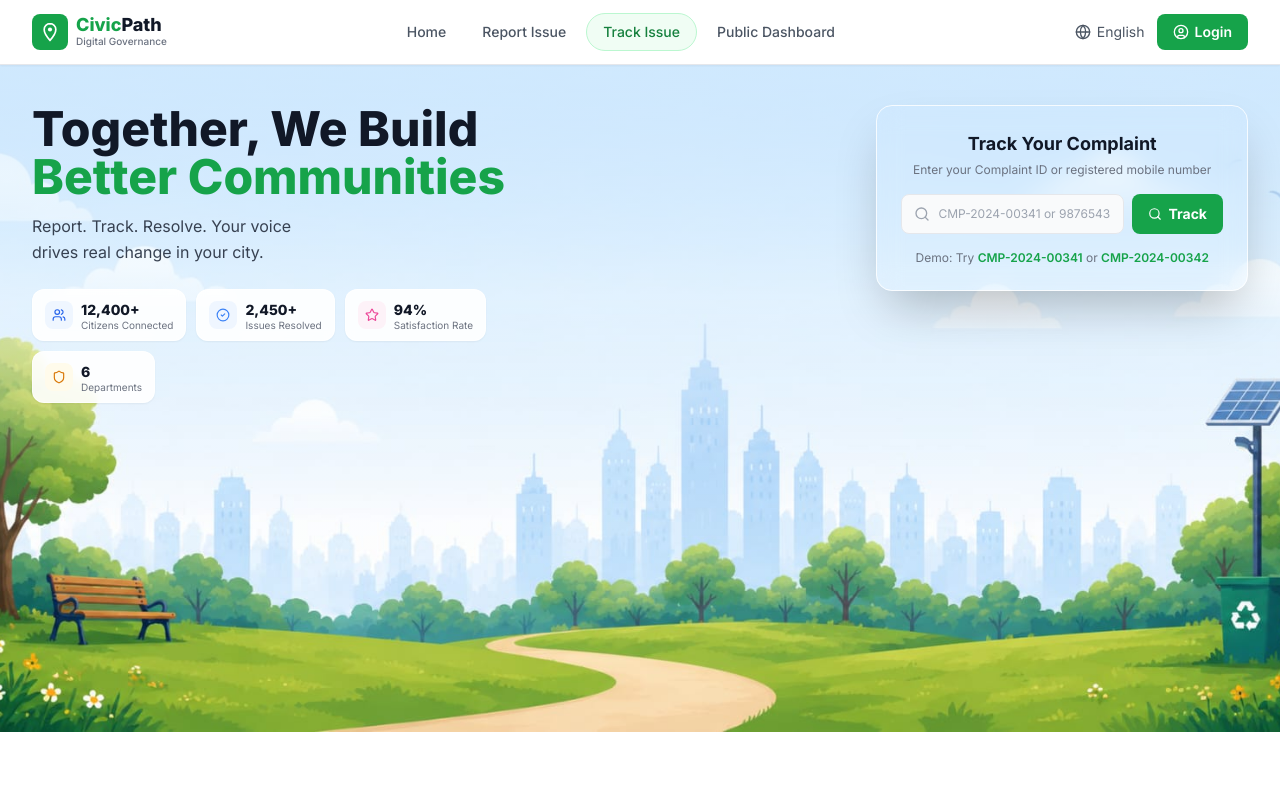
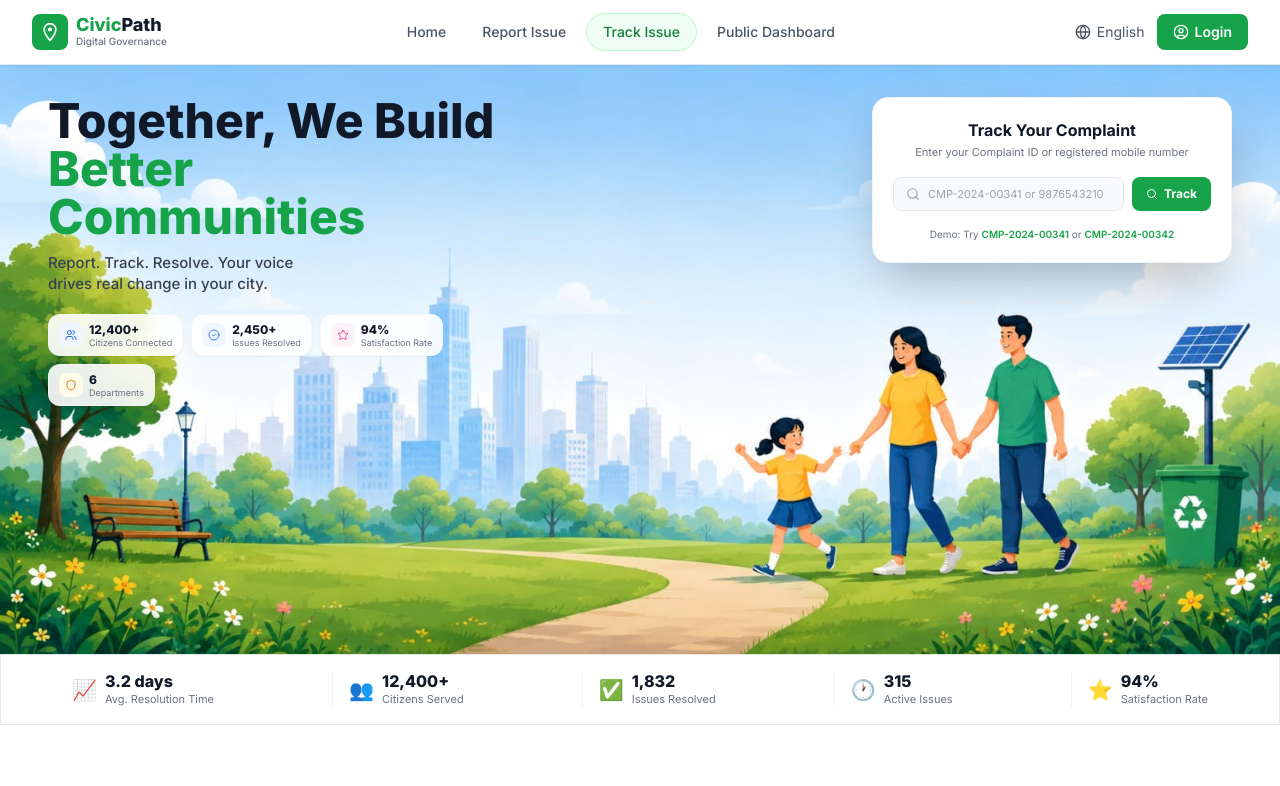
Before and after one commit to cascade-space/GOV_OS, a Next.js app in the folder public-landing-page/: page / in a window 1280 px wide. Shown: the top 786 px of the page. Built offline with nearby package versions, Linux system fonts and the light colour scheme.

Commit message:
feat: use herosection.jpeg as full background, content overlaid at top exactly matching reference design

```diff
--- a/public-landing-page/src/app/page.tsx
+++ b/public-landing-page/src/app/page.tsx
@@ -107,122 +107,134 @@ function HeroSection() {
             router.push("/citizen/track");
         }
     };
+
     return (
-        <section className="relative overflow-hidden" style={{ minHeight: 520 }}>
-            {/* Full background park image */}
+        <div>
+            {/* ── Hero image area ── */}
+            <section
+                className="relative overflow-hidden"
+                style={{ minHeight: 420 }}
+            >
+                {/* Background: herosection.jpeg fills the whole section */}
                 <img
-                src="/hero-park.jpeg"
-                alt=""
-                aria-hidden="true"
-                className="absolute inset-0 w-full h-full object-cover object-bottom pointer-events-none select-none"
+                    src="/herosection.jpeg"
+                    alt="CivicPath community park hero"
+                    className="absolute inset-0 w-full h-full object-cover object-center pointer-events-none select-none"
                 />
-            {/* Minimal top-only sky tint so headline text is readable — transparent below 60% */}
-            <div
-                className="absolute inset-0 pointer-events-none"
-                style={{ background: "linear-gradient(to bottom, rgba(219,239,254,0.88) 0%, rgba(240,249,255,0.60) 35%, rgba(240,249,255,0.10) 60%, transparent 80%)" }}
-            />
-            {/* Content directly over image */}
-            <div className="relative z-10 max-w-7xl mx-auto px-4 sm:px-6 lg:px-8 pt-10">
-                <div className="flex flex-col lg:flex-row lg:items-start lg:justify-between gap-8">
-                    {/* LEFT: Title + subtitle + stat chips */}
-                    <div className="flex-1 max-w-lg space-y-6">
+
+                {/* Content grid pinned to the top, floating over the image */}
+                <div className="relative z-10 max-w-7xl mx-auto px-6 sm:px-8 lg:px-12 pt-8 pb-6">
+                    <div className="flex flex-col lg:flex-row items-start justify-between gap-6">
+
+                        {/* ── LEFT: Headline + subtitle + stat chips ── */}
+                        <div className="flex-1 max-w-md space-y-5">
+                            {/* Headline */}
                             <div>
-                            <h1 className="text-4xl sm:text-5xl font-extrabold text-gray-900 leading-tight">
+                                <h1 className="text-4xl sm:text-5xl font-extrabold text-gray-900 leading-[1.1]">
                                     Together, We Build<br />
                                     <span className="text-green-600">Better Communities</span>
                                 </h1>
-                            <p className="text-base text-gray-700 leading-relaxed mt-3">
-                                Report. Track. Resolve. Your voice<br />drives real change in your city.
+                                <p className="mt-3 text-[15px] text-gray-700 leading-snug font-medium">
+                                    Report. Track. Resolve. Your voice<br />
+                                    drives real change in your city.
                                 </p>
                             </div>
-                        {/* Stat chips */}
-                        <div className="flex flex-wrap gap-2.5">
+
+                            {/* Stat chips — single row, compact */}
+                            <div className="flex flex-wrap gap-2">
                                 {[
-                                { icon: Users,        value: "12,400+", label: "Citizens Connected",  iconColor: "text-blue-600",  iconBg: "bg-blue-50"  },
-                                { icon: CheckCircle2, value: "2,450+",  label: "Issues Resolved",     iconColor: "text-blue-500",  iconBg: "bg-blue-50"  },
-                                { icon: Star,         value: "94%",     label: "Satisfaction Rate",   iconColor: "text-pink-500",  iconBg: "bg-pink-50"  },
-                                { icon: Shield,       value: "6",       label: "Departments",         iconColor: "text-amber-600", iconBg: "bg-amber-50" },
+                                    { icon: Users,        value: "12,400+", label: "Citizens Connected",  iColor: "text-blue-600",  iBg: "bg-blue-50"  },
+                                    { icon: CheckCircle2, value: "2,450+",  label: "Issues Resolved",     iColor: "text-blue-500",  iBg: "bg-blue-50"  },
+                                    { icon: Star,         value: "94%",     label: "Satisfaction Rate",   iColor: "text-pink-500",  iBg: "bg-pink-50"  },
+                                    { icon: Shield,       value: "6",       label: "Departments",         iColor: "text-amber-600", iBg: "bg-amber-50" },
                                 ].map((s, i) => {
                                     const Icon = s.icon;
                                     return (
-                                    <div key={i} className="flex items-center gap-2 bg-white/90 backdrop-blur-sm rounded-xl px-3 py-2.5 shadow-sm border border-white/60">
-                                        <div className={`w-7 h-7 rounded-lg ${s.iconBg} flex items-center justify-center shrink-0`}>
-                                            <Icon className={`w-3.5 h-3.5 ${s.iconColor}`} />
+                                        <div
+                                            key={i}
+                                            className="flex items-center gap-1.5 bg-white/90 backdrop-blur-sm rounded-xl px-2.5 py-2 shadow-sm border border-gray-100/80"
+                                        >
+                                            <div className={`w-6 h-6 rounded-lg ${s.iBg} flex items-center justify-center shrink-0`}>
+                                                <Icon className={`w-3 h-3 ${s.iColor}`} />
                                             </div>
                                             <div>
-                                            <div className="text-sm font-extrabold text-gray-900">{s.value}</div>
-                                            <div className="text-[10px] text-gray-500 leading-none">{s.label}</div>
+                                                <div className="text-xs font-extrabold text-gray-900 leading-none">{s.value}</div>
+                                                <div className="text-[9px] text-gray-500 leading-none mt-0.5">{s.label}</div>
                                             </div>
                                         </div>
                                     );
                                 })}
                             </div>
                         </div>
-                    {/* RIGHT: Track Complaint card */}
-                    <div className="w-full lg:w-auto lg:min-w-[340px] lg:max-w-sm">
-                        <div className="bg-white/96 backdrop-blur-md rounded-2xl shadow-2xl border border-white/80 p-6 space-y-4">
-                            <div className="text-center space-y-1">
-                                <h3 className="text-lg font-bold text-gray-900">Track Your Complaint</h3>
-                                <p className="text-xs text-gray-500">Enter your Complaint ID or registered mobile number</p>
+
+                        {/* ── RIGHT: Track Your Complaint card ── */}
+                        <div className="w-full lg:w-auto lg:min-w-[320px] xl:min-w-[360px]">
+                            <div className="bg-white rounded-2xl shadow-2xl border border-gray-100 p-5 space-y-4">
+                                <div className="text-center space-y-0.5">
+                                    <h3 className="text-base font-bold text-gray-900">Track Your Complaint</h3>
+                                    <p className="text-[11px] text-gray-500">Enter your Complaint ID or registered mobile number</p>
                                 </div>
                                 <div className="flex gap-2">
-                                <div className="flex-1 flex items-center gap-2 border border-gray-200 rounded-lg px-3 py-2.5 bg-gray-50 focus-within:border-green-400 focus-within:bg-white transition">
-                                    <Search className="w-4 h-4 text-gray-400 shrink-0" />
+                                    <div className="flex-1 flex items-center gap-2 border border-gray-200 rounded-lg px-3 py-2 bg-gray-50 focus-within:border-green-500 focus-within:bg-white transition">
+                                        <Search className="w-3.5 h-3.5 text-gray-400 shrink-0" />
                                         <input
                                             type="text"
                                             value={trackId}
                                             onChange={(e) => setTrackId(e.target.value)}
                                             onKeyDown={(e) => e.key === "Enter" && handleTrack()}
                                             placeholder="CMP-2024-00341 or 9876543210"
-                                        className="flex-1 text-xs bg-transparent outline-none text-gray-700 placeholder-gray-400"
+                                            className="flex-1 text-[11px] bg-transparent outline-none text-gray-700 placeholder-gray-400"
                                         />
                                     </div>
                                     <button
                                         onClick={handleTrack}
-                                    className="px-4 py-2.5 rounded-lg bg-green-600 hover:bg-green-700 text-white text-sm font-bold transition flex items-center gap-1.5 shrink-0"
+                                        className="px-3.5 py-2 rounded-lg bg-green-600 hover:bg-green-700 text-white text-xs font-bold transition flex items-center gap-1.5 shrink-0"
                                     >
-                                    <Search className="w-3.5 h-3.5" />
+                                        <Search className="w-3 h-3" />
                                         Track
                                     </button>
                                 </div>
-                            <div className="text-xs text-gray-500 text-center">
+                                <p className="text-[10px] text-gray-500 text-center">
                                     Demo: Try{" "}
                                     <button onClick={() => setTrackId("CMP-2024-00341")} className="text-green-600 font-semibold hover:underline">CMP-2024-00341</button>
                                     {" "}or{" "}
                                     <button onClick={() => setTrackId("CMP-2024-00342")} className="text-green-600 font-semibold hover:underline">CMP-2024-00342</button>
+                                </p>
                             </div>
                         </div>
                     </div>
+
+                    {/* Spacer so the park / family / tree illustration shows at the bottom */}
+                    <div className="h-44 sm:h-52 lg:h-56" />
                 </div>
-                {/* Spacer — bottom of image (trees, family, cityscape) shows below content */}
-                <div className="h-48 sm:h-60 lg:h-64" />
-            </div>
+            </section>
 
-            {/* Stats Bar */}
-            <div className="bg-white border-t border-gray-200 shadow-sm">
+            {/* ── White Stats Bar (below hero image, outside the section) ── */}
+            <div className="bg-white border border-gray-200 shadow-sm">
                 <div className="max-w-7xl mx-auto px-4 sm:px-6 lg:px-8">
-                    <div className="flex flex-wrap items-center justify-around py-4 gap-4">
+                    <div className="flex flex-wrap items-center justify-around py-4 gap-x-6 gap-y-3 divide-x divide-gray-100">
                         {[
-                            { icon: "📈", value: "3.2 days", label: "Avg. Resolution Time" },
-                            { icon: "👥", value: "12,400+", label: "Citizens Served" },
-                            { icon: "✅", value: "1,832", label: "Issues Resolved" },
-                            { icon: "🕐", value: "315", label: "Active Issues" },
-                            { icon: "⭐", value: "94%", label: "Satisfaction Rate" },
+                            { emoji: "📈", value: "3.2 days",  label: "Avg. Resolution Time" },
+                            { emoji: "👥", value: "12,400+",   label: "Citizens Served"       },
+                            { emoji: "✅", value: "1,832",     label: "Issues Resolved"       },
+                            { emoji: "🕐", value: "315",       label: "Active Issues"         },
+                            { emoji: "⭐", value: "94%",       label: "Satisfaction Rate"     },
                         ].map((s, i) => (
-                            <div key={i} className="flex items-center gap-2">
-                                <span className="text-lg">{s.icon}</span>
+                            <div key={i} className="flex items-center gap-2 px-4 first:pl-0 last:pr-0">
+                                <span className="text-xl">{s.emoji}</span>
                                 <div>
-                                    <div className="text-base font-extrabold text-gray-900">{s.value}</div>
-                                    <div className="text-xs text-gray-500">{s.label}</div>
+                                    <div className="text-base font-extrabold text-gray-900 leading-tight">{s.value}</div>
+                                    <div className="text-[11px] text-gray-500">{s.label}</div>
                                 </div>
                             </div>
                         ))}
                     </div>
                 </div>
             </div>
-        </section>
+        </div>
     );
 }
+
 
 /* ─────────────────────────────────────────────
    HOW IT WORKS
```
Also changed, not shown: public-landing-page/assets/herosection.jpeg (added), public-landing-page/public/herosection.jpeg (added). Lines whose indentation alone changed are shown as unchanged.
